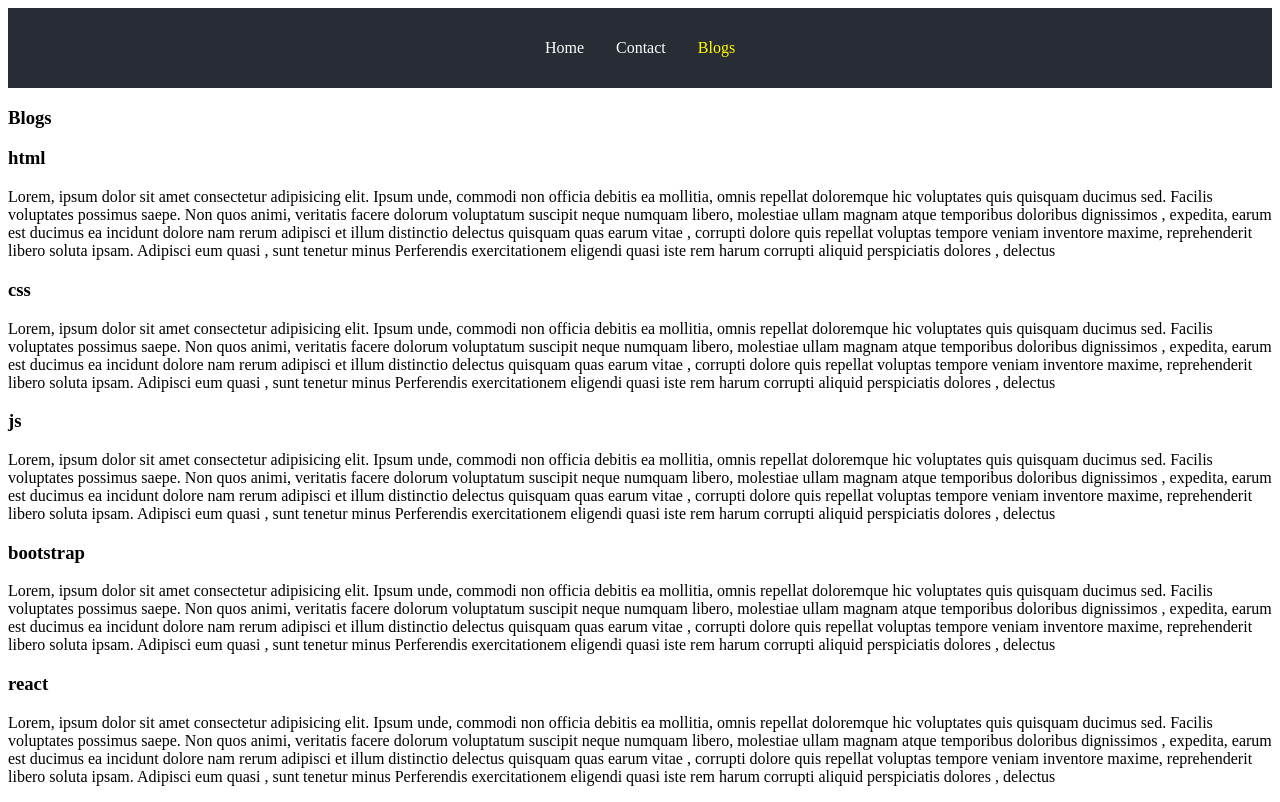
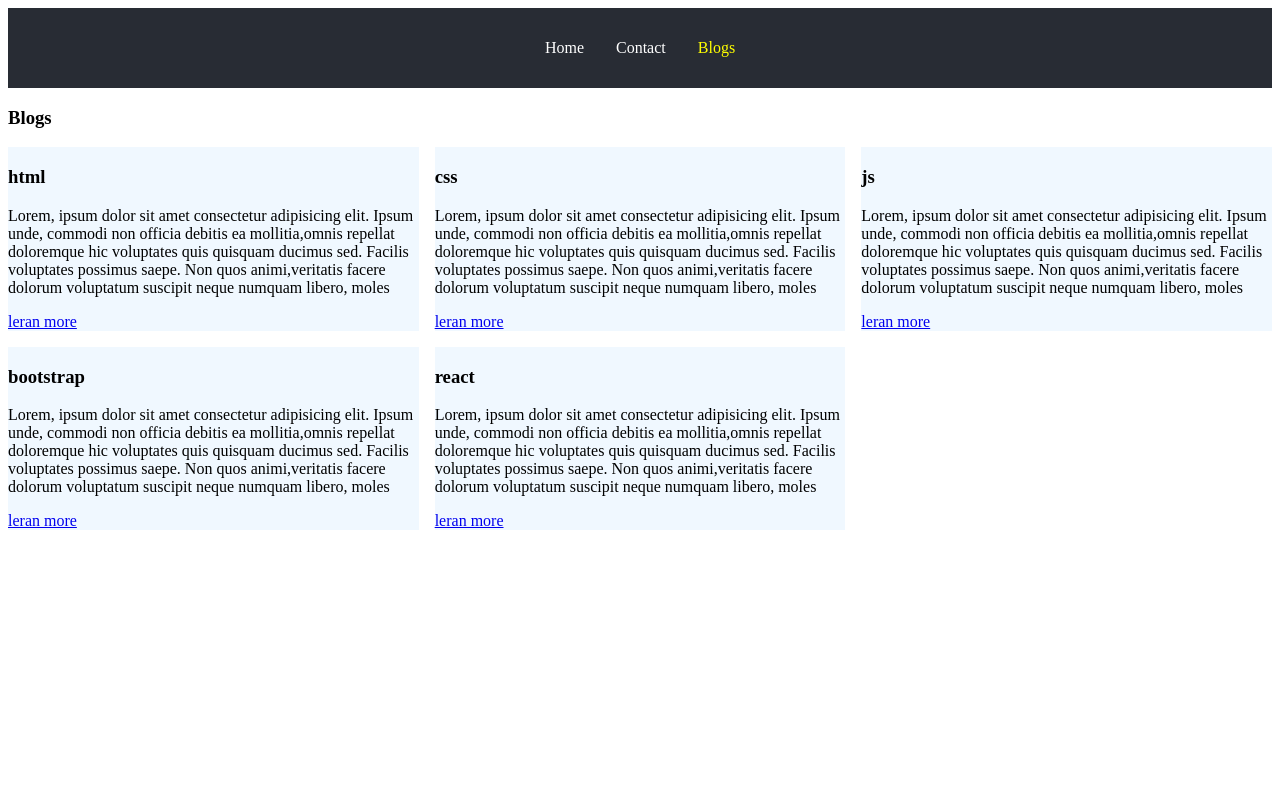
Before and after one commit to mdhasibulhasan907/React_Dynamic_Routing, a React (Vite) app: page /blogs in a window 1280 px wide. Built offline with nearby package versions, Linux system fonts and the light colour scheme.

Commit message:
styele added

```diff
--- a/src/App.css
+++ b/src/App.css
@@ -51,3 +51,24 @@ nav {
 nav .active {
     color: yellow;
 }
+
+section {
+    display: grid;
+    grid-gap: 1rem;
+}
+
+article {
+    background-color: aliceblue;
+}
+
+@media screen and (min-width: 600px) {
+    section {
+        grid-template-columns: auto auto;
+    }
+}
+
+@media screen and (min-width: 992px) {
+    section {
+        grid-template-columns: auto auto auto;
+    }
+}
--- a/src/data.jsx
+++ b/src/data.jsx
@@ -3,58 +3,34 @@ export const blogsData=[
  {
     id:1,
     title:"html",
-    body:`Lorem, ipsum dolor sit amet consectetur adipisicing elit. Ipsum unde, commodi non officia debitis ea mollitia,
-    omnis repellat doloremque hic voluptates quis quisquam ducimus sed. Facilis voluptates possimus saepe. Non quos animi,
-    veritatis facere dolorum voluptatum suscipit neque numquam libero, molestiae ullam magnam atque temporibus doloribus dignissimos ,
-    expedita, earum est ducimus ea incidunt dolore nam rerum adipisci et illum distinctio delectus quisquam quas earum vitae ,
-    corrupti dolore quis repellat voluptas tempore veniam inventore maxime, reprehenderit libero soluta ipsam. Adipisci eum quasi ,
-    sunt  tenetur minus Perferendis exercitationem eligendi quasi iste rem harum corrupti aliquid perspiciatis dolores ,
-    delectus`
- },
+
+    body:"Lorem, ipsum dolor sit amet consectetur adipisicing elit. Ipsum unde, commodi non officia debitis ea mollitia,omnis repellat doloremque hic voluptates quis quisquam ducimus sed. Facilis voluptates possimus saepe. Non quos animi,veritatis facere dolorum voluptatum suscipit neque numquam libero, molestiae ullam magnam atque temporibus doloribus dignissimos ,expedita, earum est ducimus ea incidunt dolore nam rerum adipisci et illum distinctio delectus quisquam quas earum vitae ,corrupti dolore quis repellat voluptas tempore veniam inventore maxime, reprehenderit libero soluta ipsam. Adipisci eum quasi ,sunt  tenetur minus Perferendis exercitationem eligendi quasi iste rem harum corrupti aliquid perspiciatis dolores ,delectus",
+
+},
  {
     id:2,
     title:"css",
-    body:`Lorem, ipsum dolor sit amet consectetur adipisicing elit. Ipsum unde, commodi non officia debitis ea mollitia,
-    omnis repellat doloremque hic voluptates quis quisquam ducimus sed. Facilis voluptates possimus saepe. Non quos animi,
-    veritatis facere dolorum voluptatum suscipit neque numquam libero, molestiae ullam magnam atque temporibus doloribus dignissimos ,
-    expedita, earum est ducimus ea incidunt dolore nam rerum adipisci et illum distinctio delectus quisquam quas earum vitae ,
-    corrupti dolore quis repellat voluptas tempore veniam inventore maxime, reprehenderit libero soluta ipsam. Adipisci eum quasi ,
-    sunt  tenetur minus Perferendis exercitationem eligendi quasi iste rem harum corrupti aliquid perspiciatis dolores ,
-    delectus`
+    body:"Lorem, ipsum dolor sit amet consectetur adipisicing elit. Ipsum unde, commodi non officia debitis ea mollitia,omnis repellat doloremque hic voluptates quis quisquam ducimus sed. Facilis voluptates possimus saepe. Non quos animi,veritatis facere dolorum voluptatum suscipit neque numquam libero, molestiae ullam magnam atque temporibus doloribus dignissimos ,expedita, earum est ducimus ea incidunt dolore nam rerum adipisci et illum distinctio delectus quisquam quas earum vitae ,corrupti dolore quis repellat voluptas tempore veniam inventore maxime, reprehenderit libero soluta ipsam. Adipisci eum quasi ,sunt  tenetur minus Perferendis exercitationem eligendi quasi iste rem harum corrupti aliquid perspiciatis dolores ,delectus"
+
  },
  {
     id:3,
     title:"js",
-    body:`Lorem, ipsum dolor sit amet consectetur adipisicing elit. Ipsum unde, commodi non officia debitis ea mollitia,
-    omnis repellat doloremque hic voluptates quis quisquam ducimus sed. Facilis voluptates possimus saepe. Non quos animi,
-    veritatis facere dolorum voluptatum suscipit neque numquam libero, molestiae ullam magnam atque temporibus doloribus dignissimos ,
-    expedita, earum est ducimus ea incidunt dolore nam rerum adipisci et illum distinctio delectus quisquam quas earum vitae ,
-    corrupti dolore quis repellat voluptas tempore veniam inventore maxime, reprehenderit libero soluta ipsam. Adipisci eum quasi ,
-    sunt  tenetur minus Perferendis exercitationem eligendi quasi iste rem harum corrupti aliquid perspiciatis dolores ,
-    delectus`
+    body:"Lorem, ipsum dolor sit amet consectetur adipisicing elit. Ipsum unde, commodi non officia debitis ea mollitia,omnis repellat doloremque hic voluptates quis quisquam ducimus sed. Facilis voluptates possimus saepe. Non quos animi,veritatis facere dolorum voluptatum suscipit neque numquam libero, molestiae ullam magnam atque temporibus doloribus dignissimos ,expedita, earum est ducimus ea incidunt dolore nam rerum adipisci et illum distinctio delectus quisquam quas earum vitae ,corrupti dolore quis repellat voluptas tempore veniam inventore maxime, reprehenderit libero soluta ipsam. Adipisci eum quasi ,sunt  tenetur minus Perferendis exercitationem eligendi quasi iste rem harum corrupti aliquid perspiciatis dolores ,delectus"
+
  },
  {
     id:4,
     title:"bootstrap",
-    body:`Lorem, ipsum dolor sit amet consectetur adipisicing elit. Ipsum unde, commodi non officia debitis ea mollitia,
-    omnis repellat doloremque hic voluptates quis quisquam ducimus sed. Facilis voluptates possimus saepe. Non quos animi,
-    veritatis facere dolorum voluptatum suscipit neque numquam libero, molestiae ullam magnam atque temporibus doloribus dignissimos ,
-    expedita, earum est ducimus ea incidunt dolore nam rerum adipisci et illum distinctio delectus quisquam quas earum vitae ,
-    corrupti dolore quis repellat voluptas tempore veniam inventore maxime, reprehenderit libero soluta ipsam. Adipisci eum quasi ,
-    sunt  tenetur minus Perferendis exercitationem eligendi quasi iste rem harum corrupti aliquid perspiciatis dolores ,
-    delectus`
+    body:"Lorem, ipsum dolor sit amet consectetur adipisicing elit. Ipsum unde, commodi non officia debitis ea mollitia,omnis repellat doloremque hic voluptates quis quisquam ducimus sed. Facilis voluptates possimus saepe. Non quos animi,veritatis facere dolorum voluptatum suscipit neque numquam libero, molestiae ullam magnam atque temporibus doloribus dignissimos ,expedita, earum est ducimus ea incidunt dolore nam rerum adipisci et illum distinctio delectus quisquam quas earum vitae ,corrupti dolore quis repellat voluptas tempore veniam inventore maxime, reprehenderit libero soluta ipsam. Adipisci eum quasi ,sunt  tenetur minus Perferendis exercitationem eligendi quasi iste rem harum corrupti aliquid perspiciatis dolores ,delectus"
+
 
  },
  {
     id:5,
     title:"react",
-    body:`Lorem, ipsum dolor sit amet consectetur adipisicing elit. Ipsum unde, commodi non officia debitis ea mollitia,
-    omnis repellat doloremque hic voluptates quis quisquam ducimus sed. Facilis voluptates possimus saepe. Non quos animi,
-    veritatis facere dolorum voluptatum suscipit neque numquam libero, molestiae ullam magnam atque temporibus doloribus dignissimos ,
-    expedita, earum est ducimus ea incidunt dolore nam rerum adipisci et illum distinctio delectus quisquam quas earum vitae ,
-    corrupti dolore quis repellat voluptas tempore veniam inventore maxime, reprehenderit libero soluta ipsam. Adipisci eum quasi ,
-    sunt  tenetur minus Perferendis exercitationem eligendi quasi iste rem harum corrupti aliquid perspiciatis dolores ,
-    delectus`
+    body:"Lorem, ipsum dolor sit amet consectetur adipisicing elit. Ipsum unde, commodi non officia debitis ea mollitia,omnis repellat doloremque hic voluptates quis quisquam ducimus sed. Facilis voluptates possimus saepe. Non quos animi,veritatis facere dolorum voluptatum suscipit neque numquam libero, molestiae ullam magnam atque temporibus doloribus dignissimos ,expedita, earum est ducimus ea incidunt dolore nam rerum adipisci et illum distinctio delectus quisquam quas earum vitae ,corrupti dolore quis repellat voluptas tempore veniam inventore maxime, reprehenderit libero soluta ipsam. Adipisci eum quasi ,sunt  tenetur minus Perferendis exercitationem eligendi quasi iste rem harum corrupti aliquid perspiciatis dolores ,delectus"
+
  }
 
 ]
--- a/src/pages/Blogs.jsx
+++ b/src/pages/Blogs.jsx
@@ -1,12 +1,25 @@
+/* eslint-disable no-unused-vars */
 // eslint-disable-next-line no-unused-vars
 import React,{useState} from 'react'
 
 import { blogsData } from '../data'
+// eslint-disable-next-line no-unused-vars
 import { Link } from 'react-router-dom';
 
 const Blogs = () => {
-  // eslint-disable-next-line no-unused-vars
+
   const [blogs,setBlogs]=useState(blogsData);
+  const truncateString=(str,num)=>{
+    if(str.length>num){
+      return str.slice(0,num);
+
+    }
+    else{
+      return str;
+
+    }
+  }
+
   return (
     <div>
         <h3>Blogs</h3>
@@ -16,8 +29,8 @@ const Blogs = () => {
               const {id,title,body}=blog;
               return  <article key={id}>
                 <h3>{title}</h3>
-                <p>{body}</p>
-               {/* <Link to='/title'>leran more</Link> */}
+                <p>{truncateString(body,300)}</p>
+               <Link to='/title'>leran more</Link>
               </article>
              })
           }
@@ -27,4 +40,4 @@ const Blogs = () => {
   )
 }
 
-export default Blogs
+export default Blogs;
```
